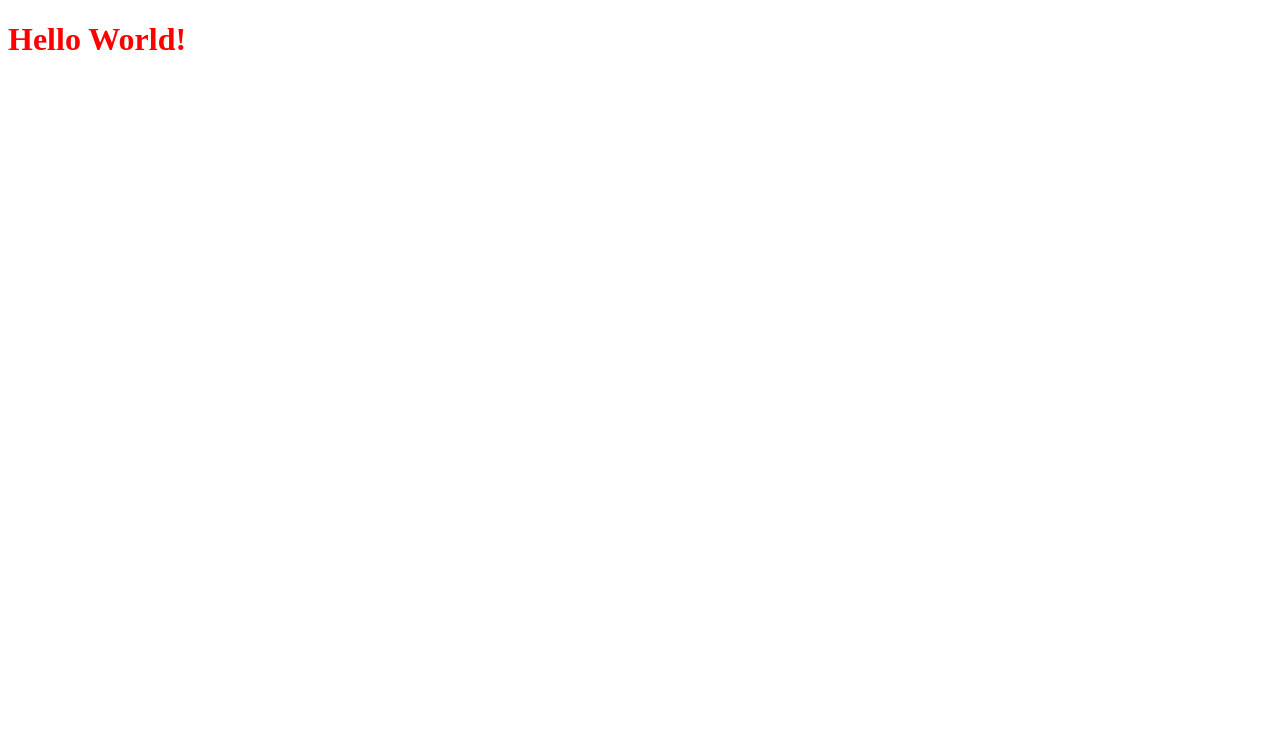
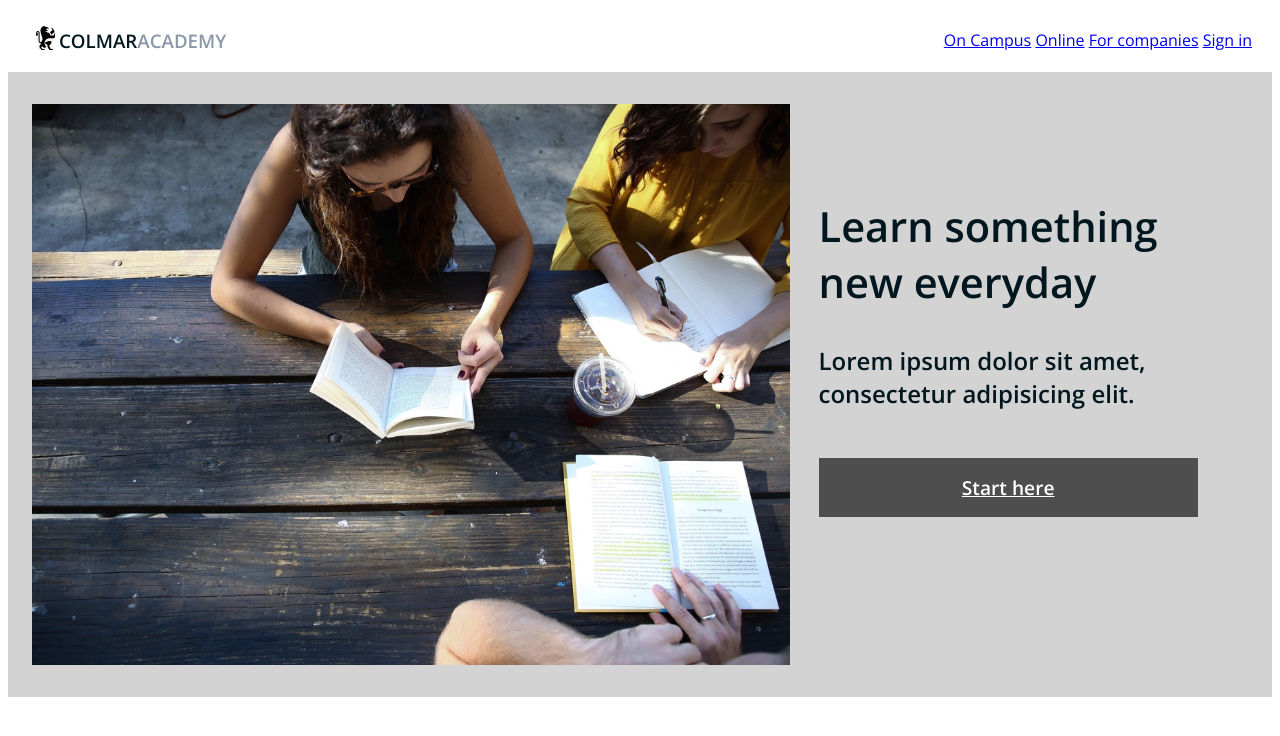
Before and after one commit to filmonzion/Colmar-project, a plain HTML site: page index.html in a window 1280 px wide. Drawn offline with nearby package versions, Linux system fonts and the light colour scheme.

Commit message:
Header and nav html + css updated

```diff
--- a/index.html
+++ b/index.html
@@ -4,11 +4,44 @@
     <meta charset="UTF-8">
     <meta http-equiv="X-UA-Compatible" content="IE=edge">
     <meta name="viewport" content="width=device-width, initial-scale=1.0">
-    <title>Colmar Project</title>
     <link href="styles.css" rel="stylesheet">
+    <link href="https://fonts.googleapis.com/css2?family=Lato:wght@300;400;700&family=Open+Sans:wght@300;400;600&display=swap" rel="stylesheet">
+    <title>Colmar Academy</title>
 </head>
 <body>
-    <h1>Hello World!</h1>
+    <!-- Top Header -->
+    <header>
+        <div class="logo">
+            <img src="./images/ic-logo.svg" alt="Academy Logo"/>
+            <h3 class="title-bar"><span>COLMAR</span>ACADEMY</h3>
+        </div>
+        <nav class="desktop">
+            <a href="#">On Campus</a>
+            <a href="#">Online</a>
+            <a href="#">For companies</a>
+            <a href="#">Sign in</a>
+        </nav>
+        <nav class="mobile">
+            <img src="images/ic-logo.svg" alt="Academy Logo"/>
+            <a href="#"><img src="./images/ic-on-campus.svg" alt="Campus"/></a>
+            <a href="#"><img src="./images/ic-online.svg" alt="Online"/></a>
+            <a href="#"><img src="./images/ic-login.svg" alt="LogIn"/></a>
+
+        </nav>
+    </header>
+
+    <!-- Main Section -->
+
+    <section class="landing-box">
+        <img src="images/banner.jpg" alt="Students reading book"/>
+        <div class="side-text">
+            <h1>Learn something new everyday</h1>
+            <h3>Lorem ipsum dolor sit amet, consectetur adipisicing elit.</h3>
+            <a href="#" class="start">Start here</a>
+        </div>
+    </section>
+
+    <!-- Campus Info -->
 
 </body>
 </html>
--- a/styles.css
+++ b/styles.css
@@ -1,3 +1,132 @@
-h1 {
-    color: red;
+/* Universal Styles For All */
+
+html {
+    font-family: "Open Sans", sans-serif;
+    font-size: 16px;
+    color: #01161E;
+  }
+
+
+
+  /* Header Section */
+header {
+    background-color: white;
+    height: 64px;
+    width: 100%;
+    display: flex;
+    justify-content: space-between;
+    position: fixed;
+    z-index: 10;
 }
+
+header img {
+    height: 32px;
+
+  }
+
+  .logo {
+    display: flex;
+    justify-content: space-between;
+    align-items: center;
+    margin: 32px 24px;
+  }
+
+  .title-bar {
+    color: #8A97A8;
+  }
+
+  .title-bar span {
+    padding: 0;
+    font-weight: bold;
+    color: #01161E;
+  }
+
+
+
+
+  /* Navigation */
+
+  nav {
+    padding-right: 24px;
+    align-self: center;
+    display: flex;
+    margin-right: 12px;
+  }
+
+  .desktop {
+    display: inline-block;
+  }
+
+  .mobile {
+    display: none;
+  }
+
+  /* Start Banner */
+
+  .side-text {
+    display: inline-flex;
+    flex-flow: column;
+    justify-content: space-between;
+    vertical-align: middle;
+  }
+
+  .landing-box img {
+    display: inline-flex;
+    vertical-align: middle;
+    width: 60%;
+    margin: 64px 24px;
+    flex-shrink: 0;
+    height: auto;
+    position: relative;
+    top: 32px;
+  }
+
+  .landing-box {
+      background-color: lightgrey;
+      width: 100%;
+      height: auto;
+  }
+
+  .landing-box .side-text h1 {
+      font-size: 2.6rem;
+      font-weight: 900;
+      font-family: 'Open sans', sans-serif, lato;
+  }
+
+  .landing-box .side-text h3 {
+      margin: 0 0 24px;
+      font-size: 1.5rem;
+  }
+
+  .landing-box .side-text {
+      width: 30%;
+      box-sizing: border-box;
+      height: auto;
+  }
+
+  .landing-box p, .main-pic-box p {
+      margin-bottom: 1.5rem;
+  }
+
+/* Start Here Button */
+
+.start {
+    width: 100%;
+    background-color: rgb(78, 78, 78);
+    color: #ffffff;
+    font-size: 1.2rem;
+    padding: 16px 0;
+    text-align: center;
+    transition:color 400ms, background-color 400ms;
+    font-weight: bold;
+    margin: 24px 0;
+  }
+
+  .start:hover {
+    background-color: #FF7954;
+    color: #01161E;
+  }
+
+  .information .content-box:last-child, .thesis .content-box:first-child {
+    background-color: #EEF9ED;
+  }
```
